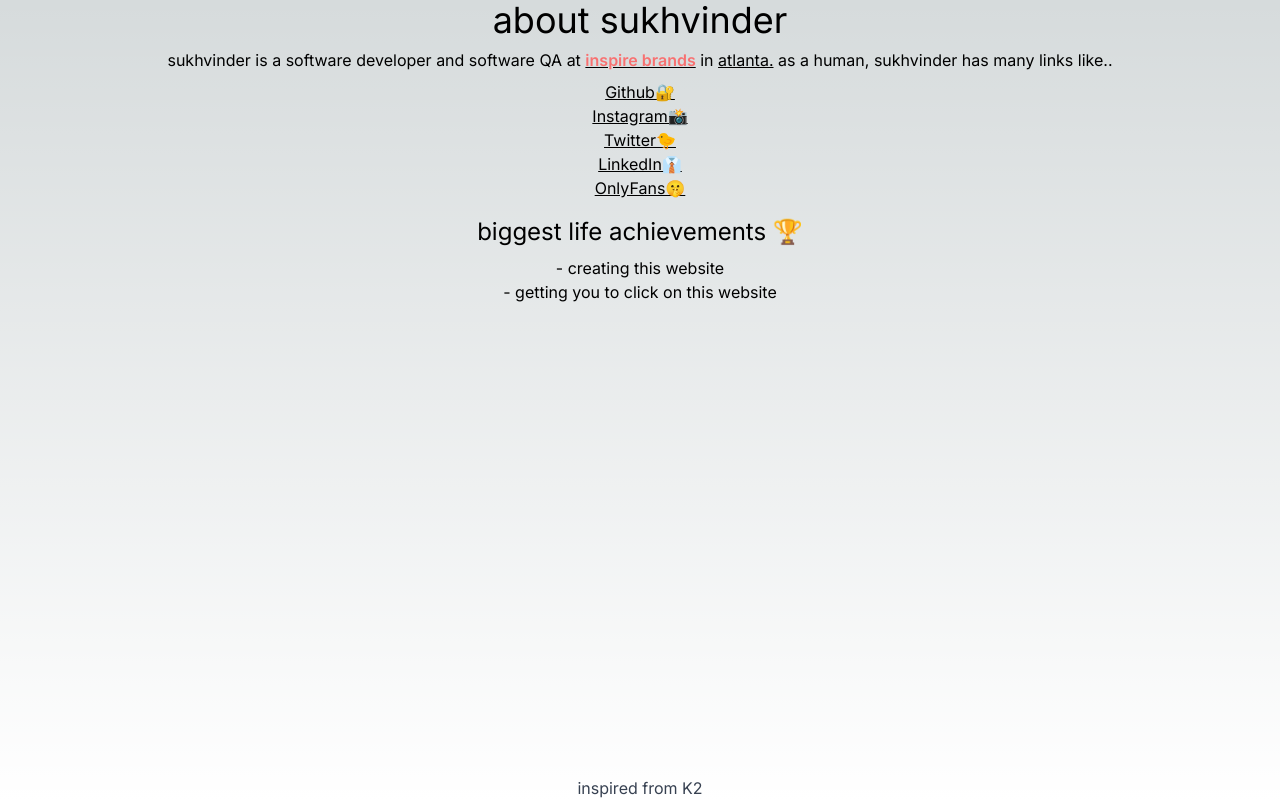
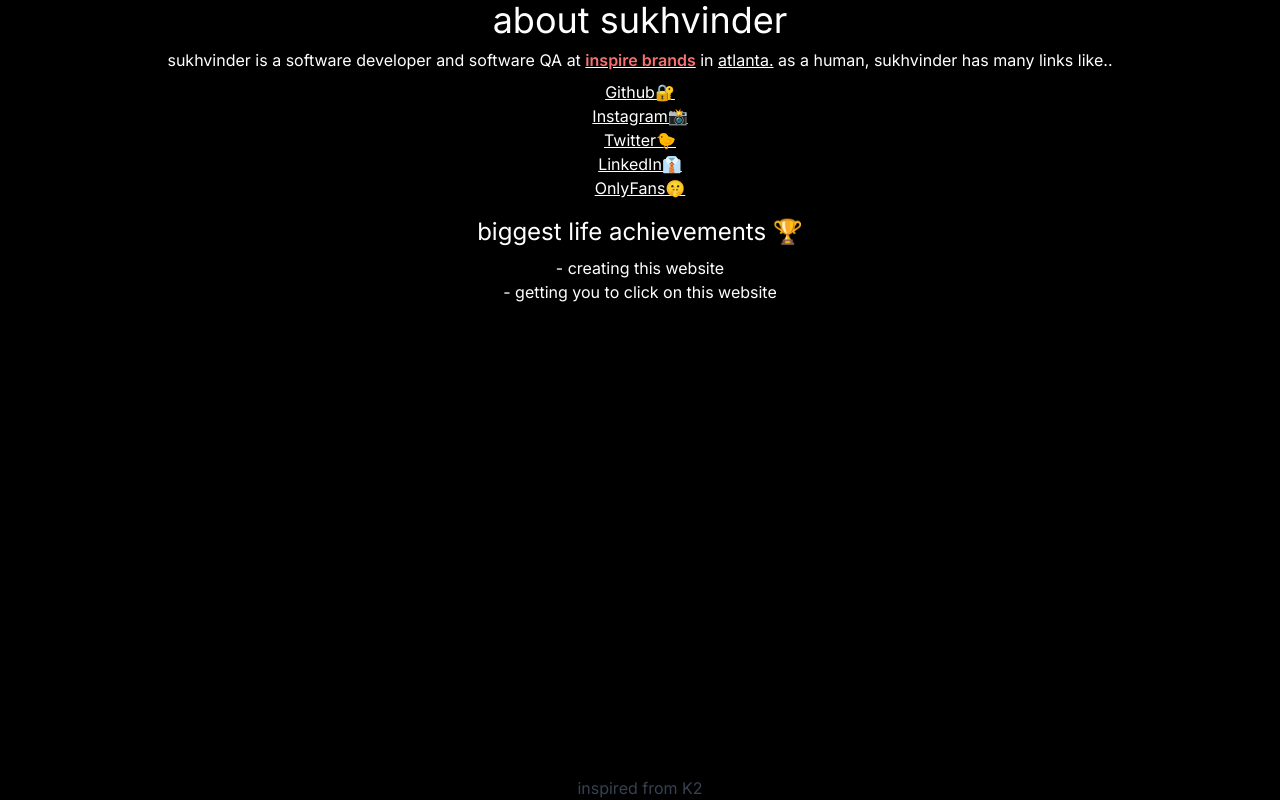
Before and after one commit to Sukhvsin2/s2, a Next.js app: page / in a window 1280 px wide. Built offline with nearby package versions, Linux system fonts and the light colour scheme.

Commit message:
color fix

```diff
--- a/app/globals.css
+++ b/app/globals.css
@@ -17,11 +17,6 @@
 }
 
 body {
-  color: rgb(var(--foreground-rgb));
-  background: linear-gradient(
-      to bottom,
-      transparent,
-      rgb(var(--background-end-rgb))
-    )
-    rgb(var(--background-start-rgb));
+  color: #fff;
+  background-color: #000;
 }
```
